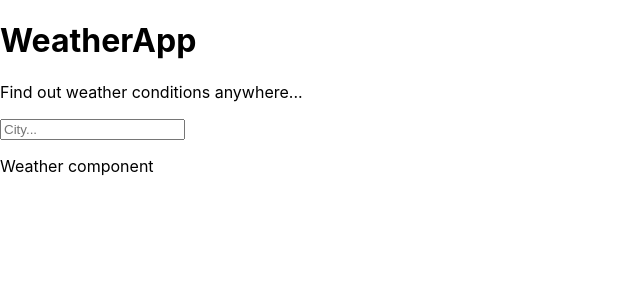
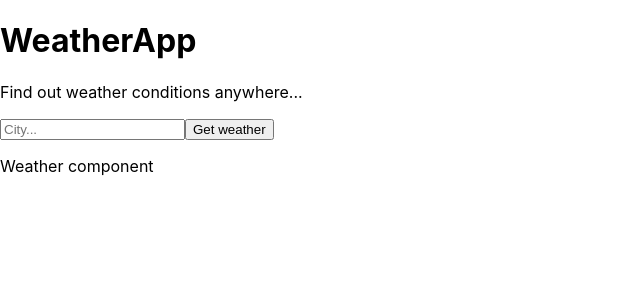
Before and after one commit to ArvinthC3000/weatherapp-react, a React (Create React App) app: page / in a window 1280 px wide. Shown: the top 300 px of the page, without its empty margins (0-640 px from the left). Built offline with nearby package versions, Linux system fonts and the light colour scheme.

Commit message:
Dynamic input from form

```diff
--- a/src/components/Form.js
+++ b/src/components/Form.js
@@ -3,9 +3,10 @@ import React, { Component } from 'react'
 class Form extends Component {
   render() {
     return (
-      <form>
+      <form onSubmit={this.props.getWeather}>
         <input type="text" name="city" placeholder="City..."/>
         {/* <input type="text"/> */}
+        <button>Get weather</button>
       </form>
     )
   }
```
